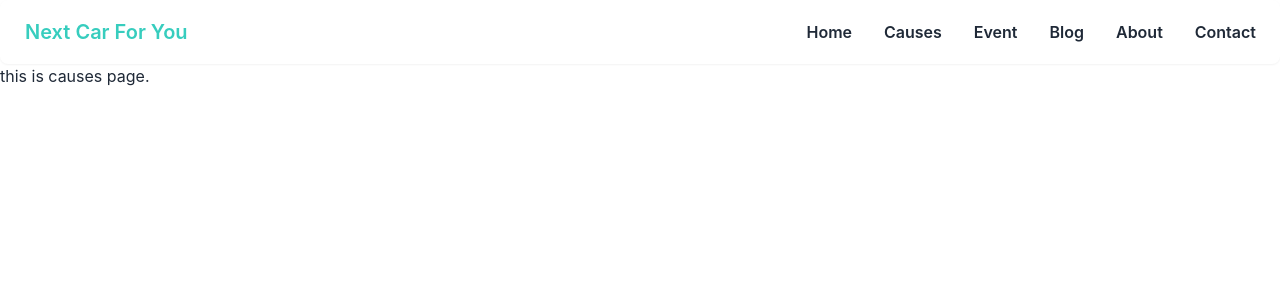
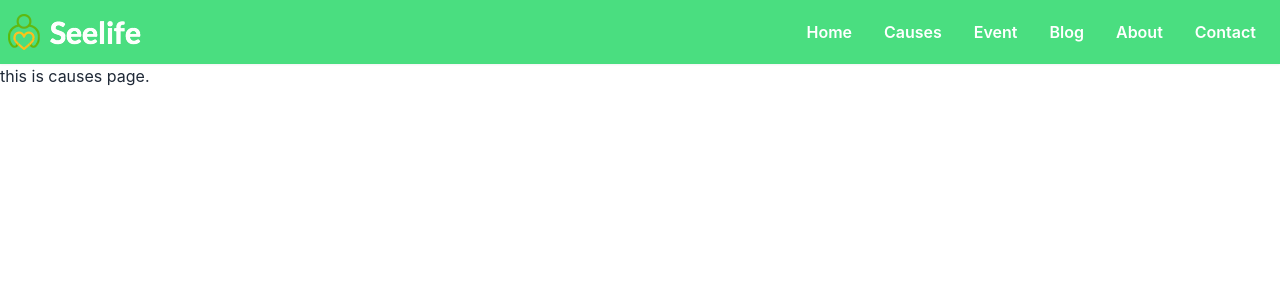
Before and after one commit to NahidulNoman/human-life, a React (Create React App) app: page /causes in a window 1280 px wide. Shown: the top 300 px of the page. Built offline with nearby package versions, Linux system fonts and the light colour scheme.

Commit message:
navbar modify

```diff
--- a/src/Pages/Share/NavBar/NavBar.jsx
+++ b/src/Pages/Share/NavBar/NavBar.jsx
@@ -1,37 +1,38 @@
 import React from "react";
 import { Link } from "react-router-dom";
+import logo from '../../../assets/seelifeLogo.png';
 
 const NavBar = () => {
 
   const menuItems = (
     <>
       <li className="font-semibold ">
-        <Link to="/home" className="rounded-lg">
+        <Link to="/home" className="rounded-lg text-white">
           Home
         </Link>
       </li>
       <li className="font-semibold">
-        <Link to="/causes" className="rounded-lg">
+        <Link to="/causes" className="rounded-lg text-white">
         Causes
         </Link>
       </li>
       <li className="font-semibold">
-        <Link to="/event" className="rounded-lg">
+        <Link to="/event" className="rounded-lg text-white">
         Event
         </Link>
       </li>
       <li className="font-semibold">
-        <Link to="/blog" className="rounded-lg">
+        <Link to="/blog" className="rounded-lg text-white">
           Blog
         </Link>
       </li>
       <li className="font-semibold">
-        <Link to="/about" className="rounded-lg">
+        <Link to="/about" className="rounded-lg text-white">
           About
         </Link>
       </li>
       <li className="font-semibold">
-        <Link to="/contact" className="rounded-lg">
+        <Link to="/contact" className="rounded-lg text-white">
           Contact
         </Link>
       </li>
@@ -39,7 +40,7 @@ const NavBar = () => {
   );
 
   return (
-    <div className="navbar bg-white shadow-sm rounded-lg flex justify-between">
+    <div className="navbar bg-green-400 shadow-sm flex justify-between">
       <div className="navbar-start">
         <div className="dropdown">
           <label tabIndex={0} className="btn btn-ghost lg:hidden">
@@ -60,13 +61,13 @@ const NavBar = () => {
           </label>
           <ul
             tabIndex={1}
-            className="menu menu-compact dropdown-content mt-3 p-2 shadow bg-white rounded-box w-52"
+            className="menu menu-compact dropdown-content mt-3 p-2 shadow bg-green-400 rounded-box w-52"
           >
             {menuItems}
           </ul>
         </div>
-        <Link to="/" className="btn btn-ghost text-accent normal-case text-xl">
-          Next Car For You
+        <Link to="/" className="text-accent normal-case text-xl">
+          <img src={logo} alt="" />
         </Link>
       </div>
       <div className="navbar-center hidden lg:flex">
```
